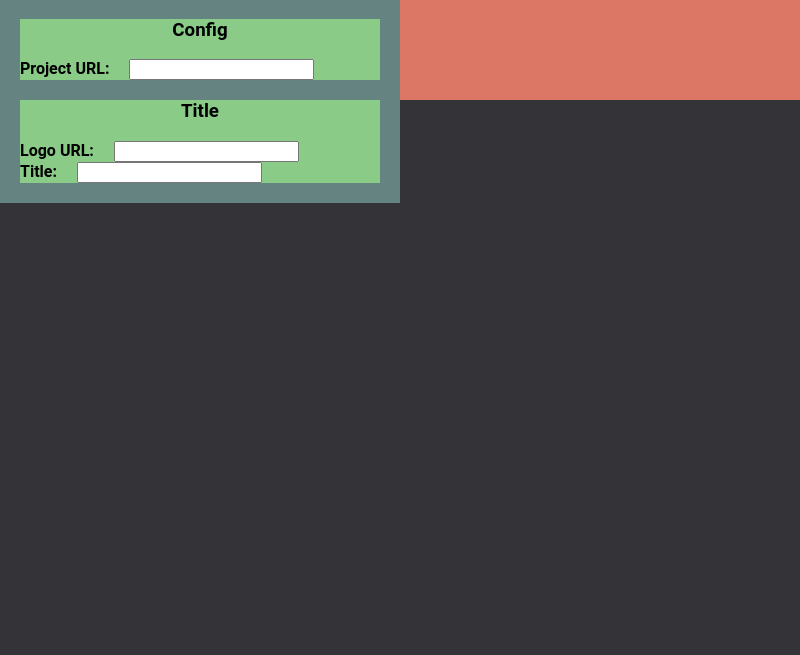
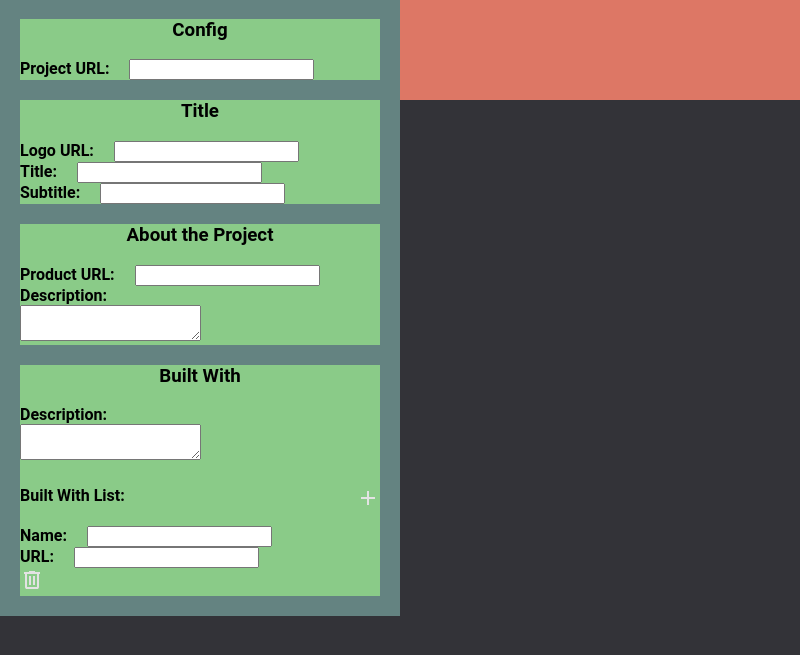
Before and after one commit to Mason-Dino/README-maker, an Electron app: page src/maker.html in a window 800 px wide. Shown: the part 119-774 px from the top of the page. Drawn offline with nearby package versions, Linux system fonts and the light colour scheme.

Commit message:
working on edit items

```diff
--- a/src/maker.css
+++ b/src/maker.css
@@ -37,6 +37,10 @@ h1 {
     font-family: "Roboto", sans-serif;
 }
 
+.edit-child h4 {
+    font-family: "Roboto", sans-serif;
+}
+
 .edit-child label {
     display: inline-block;
     font-family: "Roboto", sans-serif;
@@ -44,6 +48,10 @@ h1 {
     margin-right: 20px;
 }
 
+.built-list-child {
+
+}
+
 .output {
     width: 50%;
     background-color: var(--burnt-sienna);
--- a/src/maker.html
+++ b/src/maker.html
@@ -21,6 +21,36 @@
                     <br>
                     <label for="title">Title: </label><input id="title" type="text">
                     <br>
+                    <label for="subtitle">Subtitle: </label><input id="subtitle" type="text">
+                </div>
+                <div class="edit-child">
+                    <h3>About the Project</h3>
+                    <label for="product-url">Product URL:</label><input id="product-url" type="text">
+                    <label>Description: </label><br>
+                    <textarea id="project-description"></textarea>
+                    <br>
+                </div>
+                <div class="edit-child">
+                    <h3>Built With</h3>
+                    <label>Description: </label><br>
+                    <textarea id="built-description"></textarea>
+                    <div>
+                        <h4>
+                            Built With List:
+                            <span style="float: right;">
+                                <svg onclick="addBuiltItem()" xmlns="http://www.w3.org/2000/svg" height="24px" viewBox="0 -960 960 960" width="24px" fill="#e3e3e3"><path d="M440-440H200v-80h240v-240h80v240h240v80H520v240h-80v-240Z"/></svg>
+                            </span>
+                        </h4>
+                        <div id="built-list">
+                            <div class="built-list-child">
+                                <label for="built-name-1">Name:</label><input type="text" id="built-name-1">
+                                <br>
+                                <label for="built-url-1">URL:</label><input type="text" id="built-url-1">
+                                <br>
+                                <svg xmlns="http://www.w3.org/2000/svg" height="24px" viewBox="0 -960 960 960" width="24px" fill="#e3e3e3"><path d="M280-120q-33 0-56.5-23.5T200-200v-520h-40v-80h200v-40h240v40h200v80h-40v520q0 33-23.5 56.5T680-120H280Zm400-600H280v520h400v-520ZM360-280h80v-360h-80v360Zm160 0h80v-360h-80v360ZM280-720v520-520Z"/></svg>
+                            </div>
+                        </div>
+                    </div>
                 </div>
             </div>
             <div id="output" class="output">
--- a/src/maker.js
+++ b/src/maker.js
@@ -1,3 +1,18 @@
-function mdUpdate() {
-    document.getElementById("markdown").innerHTML = document.getElementById("edit").value
+let index = 1;
+
+function addBuiltItem() {
+    let buildList = document.getElementById("built-list").innerHTML;
+    index += 1;
+
+    buildList += `
+    <div class="built-list-child">
+        <label for="built-name-${index}">Name:</label><input type="text" id="built-name-${index}">
+        <br>
+        <label for="built-url-${index}">URL:</label><input type="text" id="built-url-${index}">
+        <br>
+        <svg xmlns="http://www.w3.org/2000/svg" height="24px" viewBox="0 -960 960 960" width="24px" fill="#e3e3e3"><path d="M280-120q-33 0-56.5-23.5T200-200v-520h-40v-80h200v-40h240v40h200v80h-40v520q0 33-23.5 56.5T680-120H280Zm400-600H280v520h400v-520ZM360-280h80v-360h-80v360Zm160 0h80v-360h-80v360ZM280-720v520-520Z"/></svg>
+    </div>
+    `
+
+    document.getElementById("built-list").innerHTML = buildList;
 }
```
